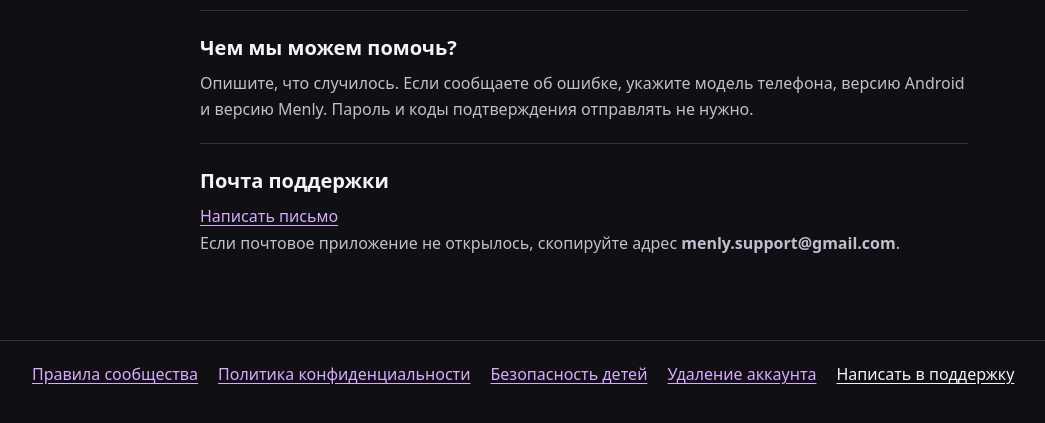
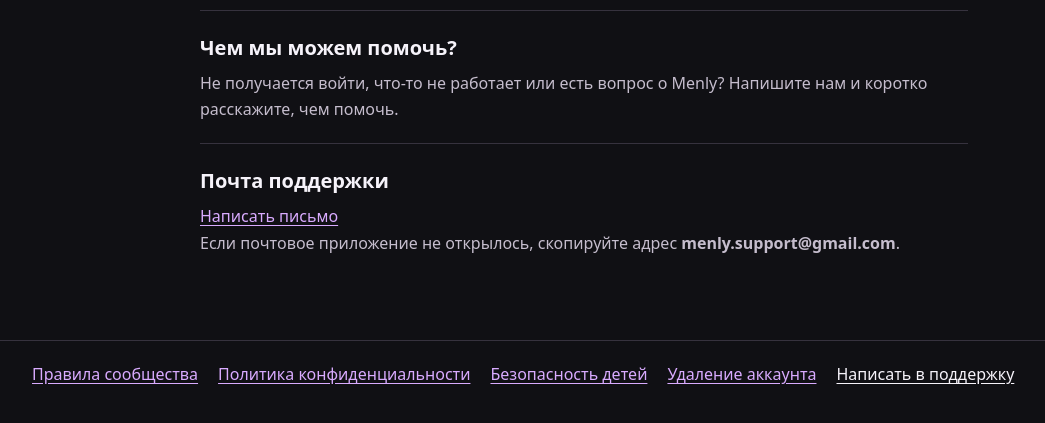
Before and after one commit to Shukay1/Shukay1.github.io, a plain HTML site: page menly/contact.html in a window 1280 px wide. Shown: the part 225-648 px from the top of the page, without its empty margins (56-1101 px from the left). Drawn offline with Linux system fonts and the light colour scheme.

Commit message:
Simplify the Menly support message

```diff
--- a/menly/contact.html
+++ b/menly/contact.html
@@ -12,7 +12,7 @@
 <main class="wrap document">
 <a class="back" href="index.html">Все разделы</a>
 <h1>Написать в поддержку</h1>
-<section><h2>Чем мы можем помочь?</h2><p>Опишите, что случилось. Если сообщаете об ошибке, укажите модель телефона, версию Android и версию Menly. Пароль и коды подтверждения отправлять не нужно.</p></section>
+<section><h2>Чем мы можем помочь?</h2><p>Не получается войти, что-то не работает или есть вопрос о Menly? Напишите нам и коротко расскажите, чем помочь.</p></section>
 <section><h2>Почта поддержки</h2><p><a href="mailto:menly.support@gmail.com?subject=%D0%9F%D0%BE%D0%B4%D0%B4%D0%B5%D1%80%D0%B6%D0%BA%D0%B0%20Menly">Написать письмо</a></p><p>Если почтовое приложение не открылось, скопируйте адрес <strong>menly.support@gmail.com</strong>.</p></section>
 </main>
 <footer><nav class="wrap" aria-label="Документы Menly"><a href="community-rules.html">Правила сообщества</a><a href="privacy.html">Политика конфиденциальности</a><a href="child-safety.html">Безопасность детей</a><a href="delete-account.html">Удаление аккаунта</a><a href="contact.html" aria-current="page">Написать в поддержку</a></nav></footer>
```
